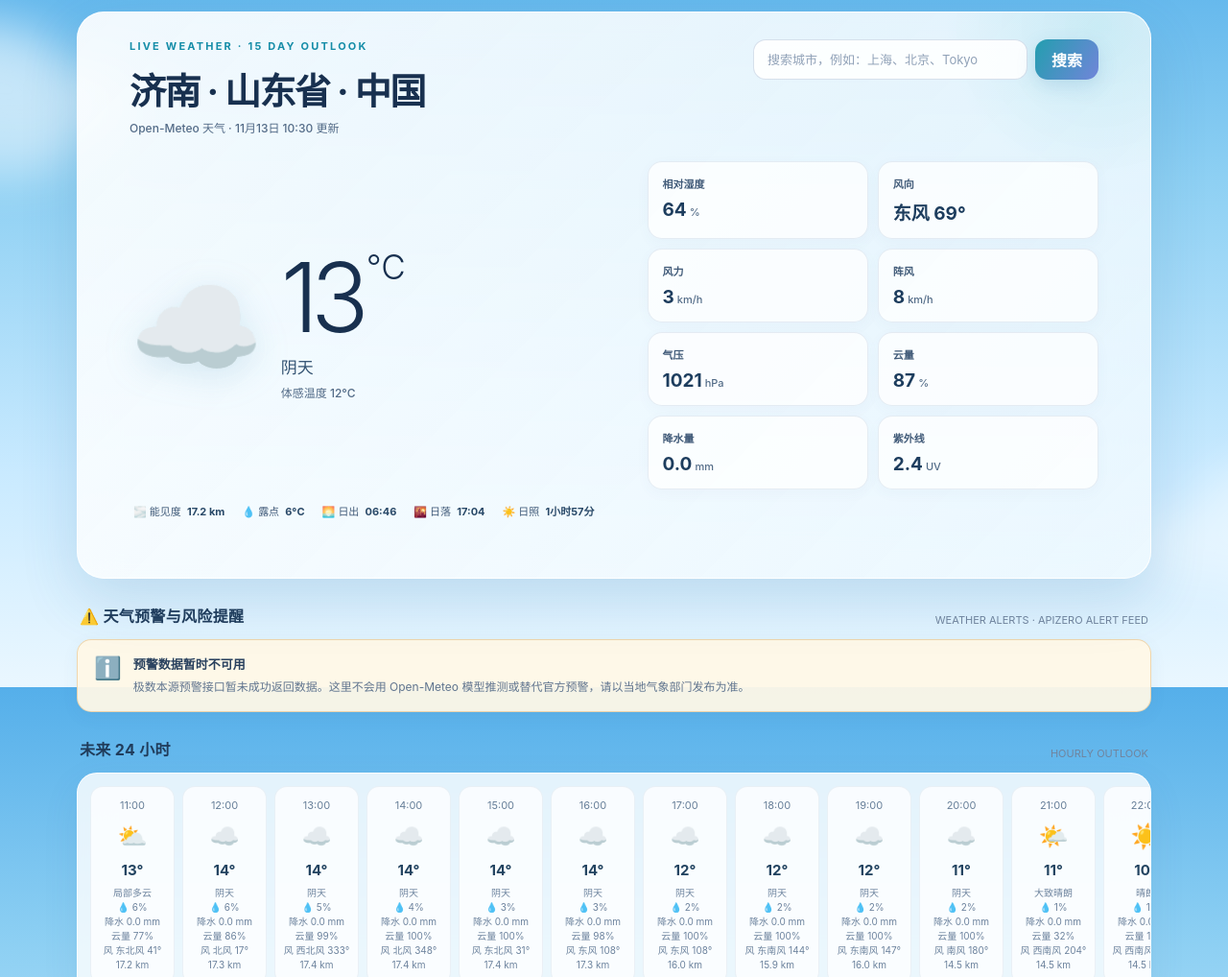
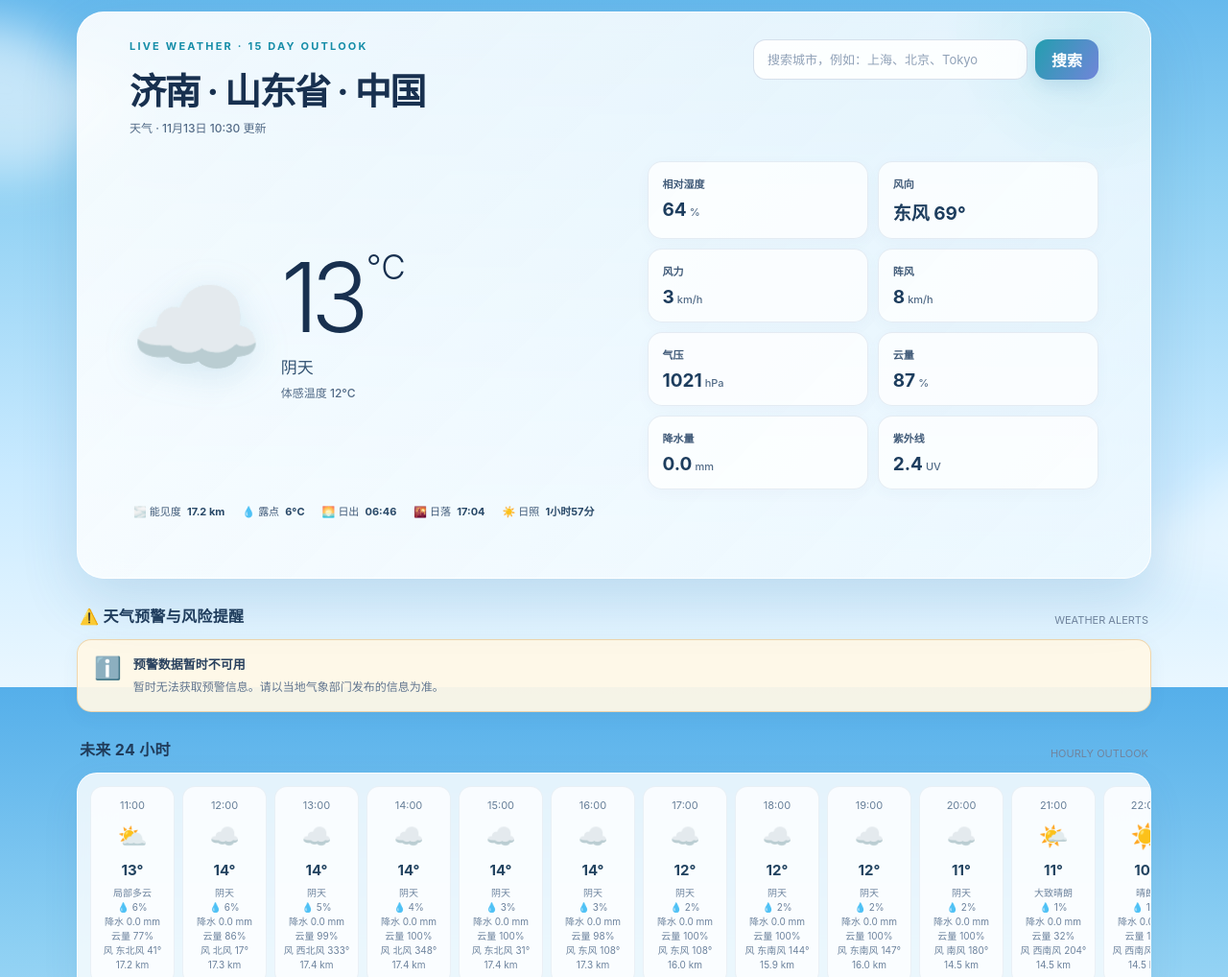
Before and after one commit to 2516275594/2516275594.github.io, a plain HTML site: page html/tianqi.html in a window 1280 px wide. Shown: the part 84-1102 px from the top of the page at 96% size. Drawn offline with Linux system fonts and the light colour scheme; no server answers.

Commit message:
Remove weather provider and API names from page

```diff
--- a/html/tianqi.html
+++ b/html/tianqi.html
@@ -121,7 +121,7 @@ body:after{right:-240px;bottom:8%;animation-delay:-17s;opacity:.43}
  </div>
  <div id="error" class="error"></div>
 </section>
-<section id="alertsSection" class="section hidden"><div class="section-head"><h2>⚠️ 天气预警与风险提醒</h2><p>WEATHER ALERTS · APIZERO ALERT FEED</p></div><div id="alerts" class="alert-list"></div></section>
+<section id="alertsSection" class="section hidden"><div class="section-head"><h2>⚠️ 天气预警与风险提醒</h2><p>WEATHER ALERTS</p></div><div id="alerts" class="alert-list"></div></section>
 <section id="hourlySection" class="section hidden"><div class="section-head"><h2>未来 24 小时</h2><p>HOURLY OUTLOOK</p></div><div class="glass hourly-wrap"><div id="hourly" class="hourly"></div></div></section>
 <section id="empty" class="glass empty"><div class="empty-icon">🌤️</div><h2>今天，想看看哪里的天空？</h2><p>默认显示济南天气。可在上方搜索框输入其他城市，查看该城市实时天气、逐小时预报和未来16天趋势。</p></section>
 <section id="forecastSection" class="section hidden"><div class="section-head"><h2>未来 15 天</h2><p>DAILY FORECAST · 15 DAYS</p></div><div class="glass"><div class="forecast" id="forecast"></div></div></section>
@@ -263,12 +263,12 @@ function renderHourly(hourly,currentTime){const root=$('hourly');root.innerHTML=
 function renderAlerts(nativeAlerts,alertsProvider){
  const root=$('alerts');root.innerHTML='';
  if(alertsProvider!=='apizero'){
-  root.innerHTML='<div class="alert medium"><div class="alert-icon">ℹ️</div><div><strong>预警数据暂时不可用</strong><p>极数本源预警接口暂未成功返回数据。这里不会用 Open-Meteo 模型推测或替代官方预警，请以当地气象部门发布为准。</p></div></div>';
+  root.innerHTML='<div class="alert medium"><div class="alert-icon">ℹ️</div><div><strong>预警数据暂时不可用</strong><p>暂时无法获取预警信息。请以当地气象部门发布的信息为准。</p></div></div>';
   return;
  }
  const items=Array.isArray(nativeAlerts)?nativeAlerts:(nativeAlerts?.content||[]);
  if(!items.length){
-  root.innerHTML='<div class="alert"><div class="alert-icon">ℹ️</div><div><strong>极数本源当前未返回预警信息</strong><p>这表示接口本次没有提供预警条目，不代表当地一定没有天气风险；请以当地气象部门实时发布为准。</p></div></div>';
+  root.innerHTML='<div class="alert"><div class="alert-icon">ℹ️</div><div><strong>当前暂无预警信息</strong><p>这表示接口本次没有提供预警条目，不代表当地一定没有天气风险；请以当地气象部门实时发布为准。</p></div></div>';
   return;
  }
  items.forEach(a=>{
@@ -302,7 +302,7 @@ async function loadWeather(city='济南',knownPlace=null){
     const payload=await res.json();
     if(!payload.realtime||!Array.isArray(payload.daily_forecast)||!payload.daily_forecast.length)throw Error('济南备用天气数据不完整');
     data=normalizeJinanWeather(payload);provider='2345 备用';sourceTime=payload.crawl_time;
-    showError('主天气数据暂不可用，当前显示 2345 备用天气。');
+    showError('天气数据暂不可用，当前显示备用天气。');
    }
   }else{
    place=place||await geocodeCity(city);
@@ -454,7 +454,7 @@ function normalizeJinanWeather(payload){
 
 function renderWeather(place,label,data,provider='open-meteo',nativeAlerts=[],alertsProvider='unavailable'){
  const c=data.current,d=data.daily,now=info(c.weather_code),today=info(d.weather_code[0]);
- $('cityName').textContent=label;$('updated').textContent=provider+' 天气 · '+new Date(data.fetchedAt||c.time).toLocaleString('zh-CN',{timeZone:'Asia/Shanghai',month:'long',day:'numeric',hour:'2-digit',minute:'2-digit'})+' 更新';
+ $('cityName').textContent=label;$('updated').textContent='天气 · '+new Date(data.fetchedAt||c.time).toLocaleString('zh-CN',{timeZone:'Asia/Shanghai',month:'long',day:'numeric',hour:'2-digit',minute:'2-digit'})+' 更新';
  $('currentIcon').textContent=now[1];$('temperature').innerHTML=Math.round(c.temperature_2m)+'<sup>°C</sup>';$('condition').textContent=now[0];$('feels').textContent='体感温度 '+Math.round(c.apparent_temperature)+'°C';
  $('humidity').textContent=Number.isFinite(c.relative_humidity_2m)?Math.round(c.relative_humidity_2m):'--';$('wind').textContent=Number.isFinite(c.wind_speed_10m)?Math.round(c.wind_speed_10m):'--';$('windDir').textContent=c.wind_direction_text||windDirection(c.wind_direction_10m);$('gust').textContent=Number.isFinite(c.wind_gusts_10m)?Math.round(c.wind_gusts_10m):'--';$('pressure').textContent=Number.isFinite(c.pressure_msl)?Math.round(c.pressure_msl):'--';$('cloud').textContent=Number.isFinite(c.cloud_cover)?Math.round(c.cloud_cover):'--';$('precip').textContent=Number.isFinite(c.precipitation)?Number(c.precipitation).toFixed(1):'--';$('uv').textContent=c.ultraviolet_text|| (Number.isFinite(d.uv_index_max?.[0])?Number(d.uv_index_max[0]).toFixed(1):'--');$('uvUnit').textContent=c.ultraviolet_text?'':'UV';
  const h=nearestHour(data.hourly,c.time);$('visibility').textContent=h&&Number.isFinite(h.visibility)?((h.visibility/1000).toFixed(1)+' km'):'--';$('dewpoint').textContent=h&&Number.isFinite(h.dew_point_2m)?(Math.round(h.dew_point_2m)+'°C'):'--';$('sunrise').textContent=clock(d.sunrise[0]);$('sunset').textContent=clock(d.sunset[0]);$('sunshine').textContent=duration(d.sunshine_duration?.[0]);
```
